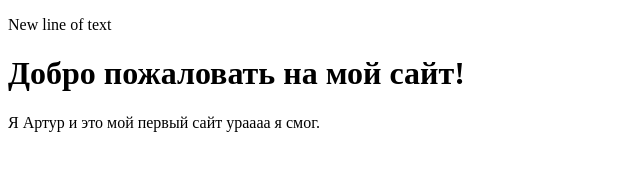
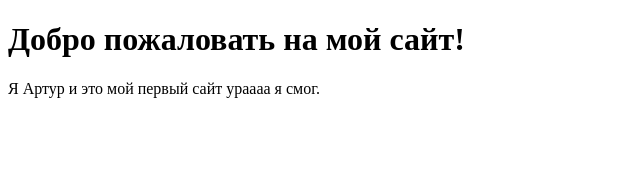
Before and after one commit to ArturSafin/firs.site, a plain HTML site: page index.html in a window 1280 px wide. Shown: the whole page, without its empty margins (0-640 px from the left). Drawn offline with Linux system fonts and the light colour scheme.

Commit message:
Update index.html

```diff
--- a/index.html
+++ b/index.html
@@ -6,7 +6,6 @@
     <title>My First Site</title>
 </head>
 <body>
-    <p>New line of text</p>
     <h1>Добро пожаловать на мой сайт!</h1>
     <p>Я Артур и это мой первый сайт ураааа я смог.</p>
 </body>
```
